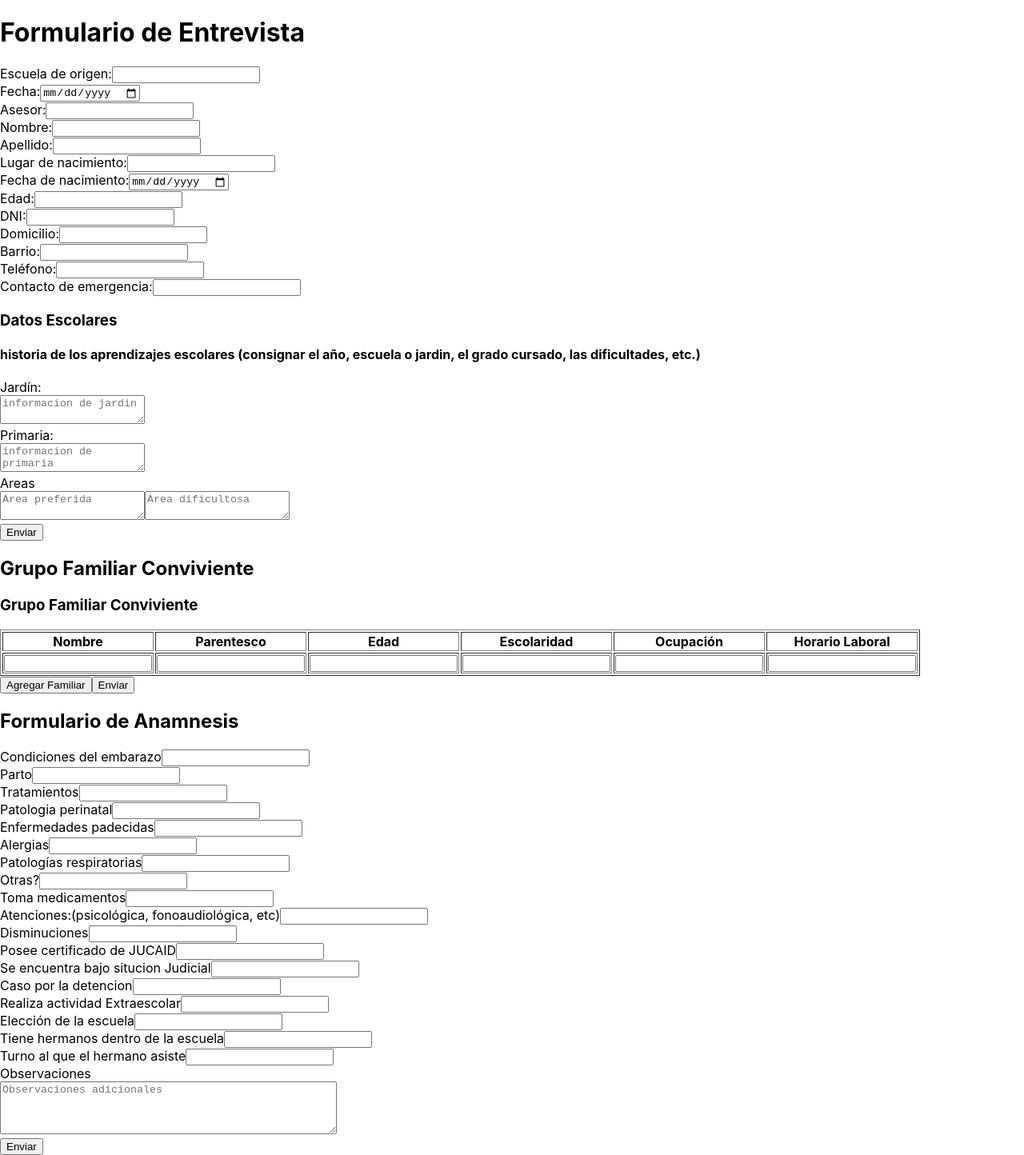
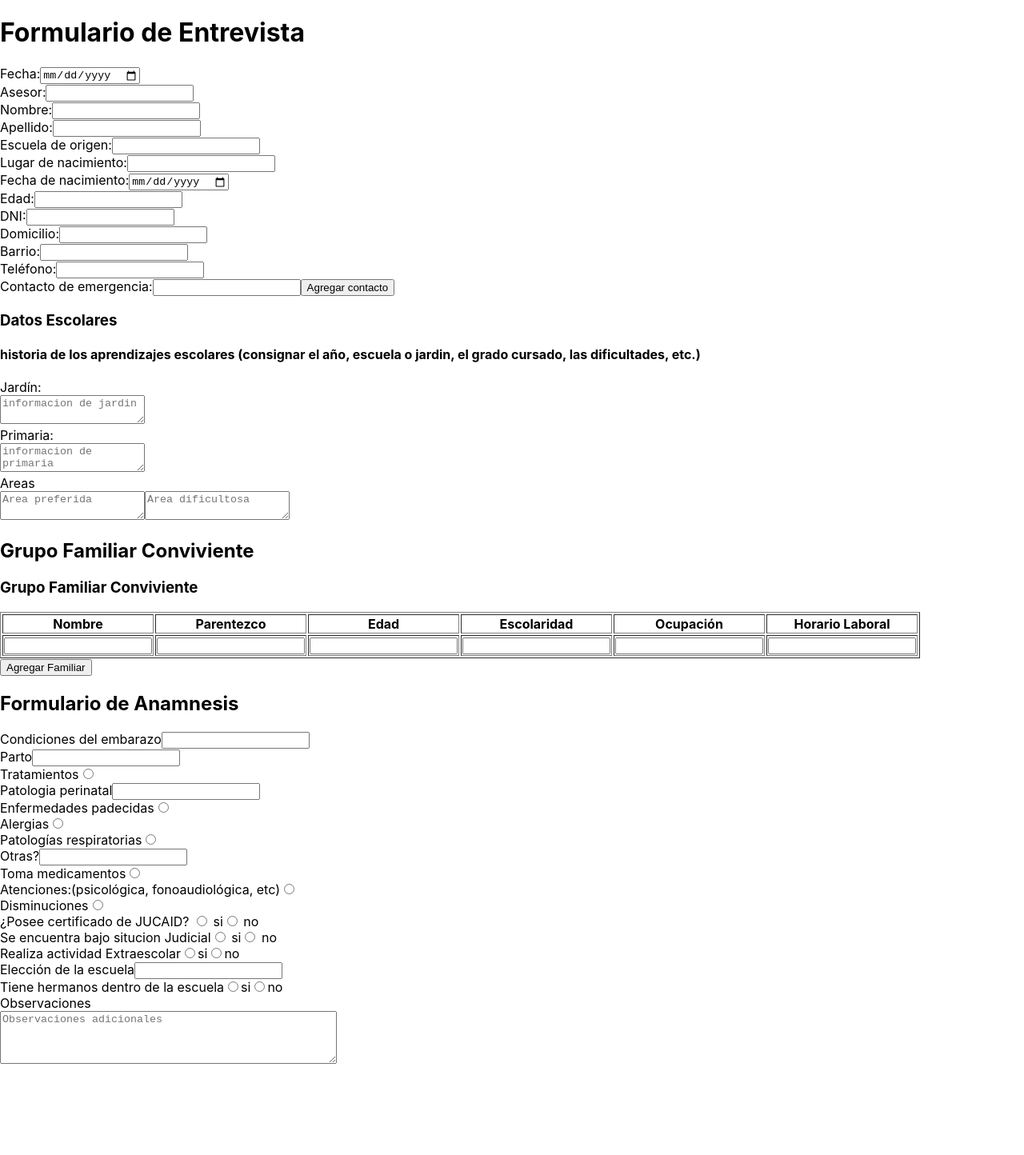
Before and after one commit to Bauty6/Asesoria, a React (Create React App) app: page / in a window 1280 px wide. Shown: the whole page at 80% size. After the commit the page ends 1334 px from the top, so only its background shows below. Built offline with nearby package versions, Linux system fonts and the light colour scheme.

Commit message:
cambios posteriores al relevamiento

```diff
--- a/src/components/Anamnesis.jsx
+++ b/src/components/Anamnesis.jsx
@@ -58,7 +58,7 @@ const Anamnesis = () => {
         </div>
         <div>
             <label>Tratamientos</label>
-            <input type="text" value={tratamientos} onChange={(e) => setTratamientos(e.target.value)} />
+            <input type="radio" value={tratamientos} onChange={(e) => setTratamientos(e.target.value)} />
         </div>
         <div>
             <label>Patologia perinatal</label>
@@ -66,15 +66,15 @@ const Anamnesis = () => {
         </div>
         <div>
             <label>Enfermedades padecidas</label>
-            <input type="text" value={enfermedadespadecidas} onChange={(e) => setEnfermedadespadecidas(e.target.value)} />
+            <input type="radio" value={enfermedadespadecidas} onChange={(e) => setEnfermedadespadecidas(e.target.value)} />
         </div>
         <div>
             <label>Alergias</label>
-            <input type="text" value={alergias} onChange={(e) => setAlergias(e.target.value)} />
+            <input type="radio" value={alergias} onChange={(e) => setAlergias(e.target.value)} />
         </div>
         <div>
             <label>Patologías respiratorias</label>
-            <input type="text" value={patrespiratorias} onChange={(e) => setPatrespiratorias(e.target.value)} />
+            <input type="radio" value={patrespiratorias} onChange={(e) => setPatrespiratorias(e.target.value)} />
         </div>
         <div>
             <label>Otras?</label>
@@ -82,31 +82,42 @@ const Anamnesis = () => {
         </div>
         <div>
             <label>Toma medicamentos</label>
-            <input type="text" value={medicamentos} onChange={(e) => setMedicamentos(e.target.value)} />
+            <input type="radio" value={medicamentos} onChange={(e) => setMedicamentos(e.target.value)} />
         </div>
         <div>
             <label>Atenciones:(psicológica, fonoaudiológica, etc)</label>
-            <input type="text" value={Atenciones} onChange={(e) => setAtenciones(e.target.value)} />
+            <input type="radio" value={Atenciones} onChange={(e) => setAtenciones(e.target.value)} />
         </div>
         <div>
             <label>Disminuciones</label>
-            <input type="text" value={disminuciones} onChange={(e) => setDisminuciones(e.target.value)} />
+            <input type="radio" value={disminuciones} onChange={(e) => setDisminuciones(e.target.value)} />
         </div>
         <div>
-            <label>Posee certificado de JUCAID</label>
-            <input type="text" value={jucaid} onChange={(e) => setJucaid(e.target.value)} />
+             <label> ¿Posee certificado de JUCAID? </label>
+             <input type="radio" id="si" value="true" name="jucaid" onChange={() => setJucaid(true)} /> si
+             <input type="radio" id="no" value="false" name="jucaid" onChange={() => setJucaid(false)} /> no
+        </div>
+        <div id="si" style={{ display: jucaid ? 'block' : 'none' }}>
+            <label>ingrese credencial </label>
+            <input type="text" value="" onChange={(e) => setJucaid(e.target.value)} />
         </div>
         <div>
             <label>Se encuentra bajo situcion Judicial</label>
-            <input type="text" value={judicial} onChange={(e) => setJudicial(e.target.value)} />
+           <input type="radio" id="si" value="true" name="judicial" onChange={() => setJudicial(true)} /> si
+           <input type="radio" id="no" value="false" name="judicial" onChange={() => setJudicial(false)} /> no
         </div>
-        <div>
+        <div id="si" style={{ display: judicial ? 'block' : 'none' }}>
             <label>Caso por la detencion</label>
             <input type="text" value={caso} onChange={(e) => setCaso(e.target.value)} />
         </div>
         <div>
             <label>Realiza actividad Extraescolar</label>
-            <input type="text" value={extraesc} onChange={(e) => setExtraesc(e.target.value)} />
+            <input type="radio" id="si" value="true"  name="ext" onChange={() => setExtraesc(true)} />si
+            <input type="radio" id="no" value="false" name="ext" onChange={() => setExtraesc(false)} />no
+        </div>
+        <div id="si" style={{ display: extraesc ? 'block' : 'none' }}>
+            <label>¿cual?</label>
+            <input type="text" value="" onChange={(e) => setExtraesc(e.target.value)} />
         </div>
         <div>
             <label>Elección de la escuela</label>
@@ -114,9 +125,10 @@ const Anamnesis = () => {
         </div>
         <div>
             <label>Tiene hermanos dentro de la escuela</label>
-            <input type="text" value={hermanos} onChange={(e) => setHermanos(e.target.value)} />
+            <input type="radio" id="si" value="true" name="herm" onChange={() => setHermanos(true)} />si
+            <input type="radio" id="no" value="false" name="herm" onChange={() => setHermanos(false)} />no
         </div>
-        <div>
+        <div id="si" style={{ display: hermanos ? 'block' : 'none' }}>
             <label>Turno al que el hermano asiste</label>
             <input type="text" value={turno} onChange={(e) => setTurno(e.target.value)} />
         </div>
@@ -130,7 +142,6 @@ const Anamnesis = () => {
                 placeholder="Observaciones adicionales"
             />
         </div>
-        <button type="submit">Enviar</button>
     </form>
     );
 }
--- a/src/components/Entrevista.jsx
+++ b/src/components/Entrevista.jsx
@@ -18,6 +18,15 @@ const Entrevista = () => {
     const [primaria,setPrimaria] = useState("");
     const [apreferida, setApreferida] = useState("");
     const [adificultad, setAdificultad] = useState("");
+    const [emergencias, setEmergencias] = useState([""]);
+    const agregarEmergencia = () => {
+    setEmergencias([...emergencias, ""]);
+    };
+    const cambiarEmergencia = (index, valor) => {const nuevas = [...emergencias];nuevas[index] = valor;
+    setEmergencias(nuevas);
+    };
+
+
 
     const handleSubmit = (e) => {
         e.preventDefault();
@@ -44,11 +53,7 @@ const Entrevista = () => {
 
     return (
         <form onSubmit={handleSubmit}>
-            <div>
-                <label>Escuela de origen:</label>
-                <input type="text" value={escorigen} onChange={(e) => setEscorigen(e.target.value)} />
-            </div>
-            <div>
+             <div>
                 <label>Fecha:</label>
                 <input type="date" value={fecha} onChange={(e) => setFecha(e.target.value)} />
             </div>
@@ -63,6 +68,10 @@ const Entrevista = () => {
             <div>
                 <label>Apellido:</label>
                 <input type="text" value={apellido} onChange={(e) => setApellido(e.target.value)} />
+            </div>
+            <div>
+                <label>Escuela de origen:</label>
+                <input type="text" value={escorigen} onChange={(e) => setEscorigen(e.target.value)} />
             </div>
             <div>
                 <label>Lugar de nacimiento:</label>
@@ -94,7 +103,10 @@ const Entrevista = () => {
             </div>
             <div>
                 <label>Contacto de emergencia:</label>
-                <input type="text" value={emergencia} onChange={(e) => setEmergencia(e.target.value)} />
+                {emergencias.map((em, index) => (
+                <input key={index} type="text" value={em} onChange={(e) => cambiarEmergencia(index, e.target.value)} />
+                ))}
+                <button type="button" onClick={agregarEmergencia}> Agregar contacto </button>
             </div>
             <h3>Datos Escolares</h3>
             <h4>historia de los aprendizajes escolares (consignar el año, escuela o jardin, el grado cursado, las dificultades, etc.)</h4>
@@ -133,7 +145,8 @@ const Entrevista = () => {
                     cols={20}
                     placeholder="Area dificultosa"/>
             </div>
-            <button type="submit">Enviar</button>
+
+
         </form>
     );
 
--- a/src/components/Tabla.jsx
+++ b/src/components/Tabla.jsx
@@ -2,7 +2,7 @@ import React, {useState} from "react";
 
 const TablaFamilia=()=> {
   const [familia, setFamilia] = useState([
-    { nombre: "", parentesco: "", edad: "", escolaridad: "", ocupacion: "", horario: "" }
+    { nombre: "", parentezco: "", edad: "", escolaridad: "", ocupacion: "", horario: "" }
   ]);
 
   const handleChange = (index, e) => {
@@ -13,7 +13,7 @@ const TablaFamilia=()=> {
   };
 
   const agregarFila = () => {
-    setFamilia([...familia, { nombre: "", parentesco: "", edad: "", escolaridad: "", ocupacion: "", horario: "" }]);
+    setFamilia([...familia, { nombre: "", parentezco: "", edad: "", escolaridad: "", ocupacion: "", horario: "" }]);
   };
 
   return (
@@ -23,7 +23,7 @@ const TablaFamilia=()=> {
         <thead>
           <tr>
             <th>Nombre</th>
-            <th>Parentesco</th>
+            <th>Parentezco</th>
             <th>Edad</th>
             <th>Escolaridad</th>
             <th>Ocupación</th>
@@ -34,7 +34,7 @@ const TablaFamilia=()=> {
           {familia.map((familiar, index) => (
             <tr key={index}>
               <td><input type="text" name="nombre" value={familiar.nombre} onChange={(e) => handleChange(index, e)} /></td>
-              <td><input type="text" name="parentesco" value={familiar.parentesco} onChange={(e) => handleChange(index, e)} /></td>
+              <td><input type="text" name="parentezco" value={familiar.parentezco} onChange={(e) => handleChange(index, e)} /></td>
               <td><input type="number" name="edad" value={familiar.edad} onChange={(e) => handleChange(index, e)} /></td>
               <td><input type="text" name="escolaridad" value={familiar.escolaridad} onChange={(e) => handleChange(index, e)} /></td>
               <td><input type="text" name="ocupacion" value={familiar.ocupacion} onChange={(e) => handleChange(index, e)} /></td>
@@ -44,7 +44,6 @@ const TablaFamilia=()=> {
         </tbody>
       </table>
       <button type="button" onClick={agregarFila}>Agregar Familiar</button>
-      <button type="submit">Enviar</button>
     </div>
 
   );
```
